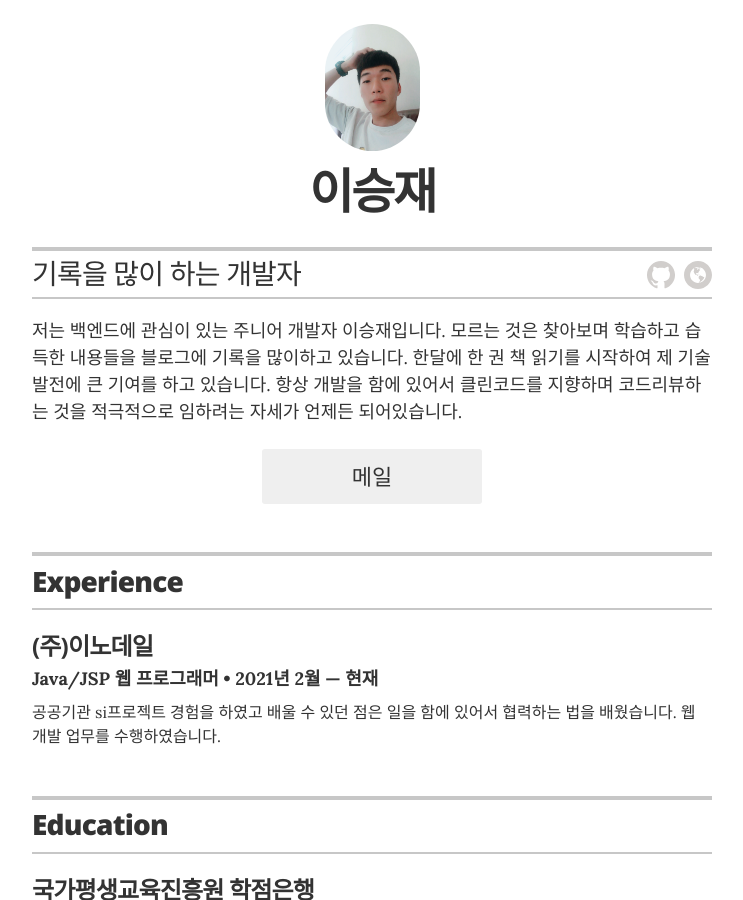
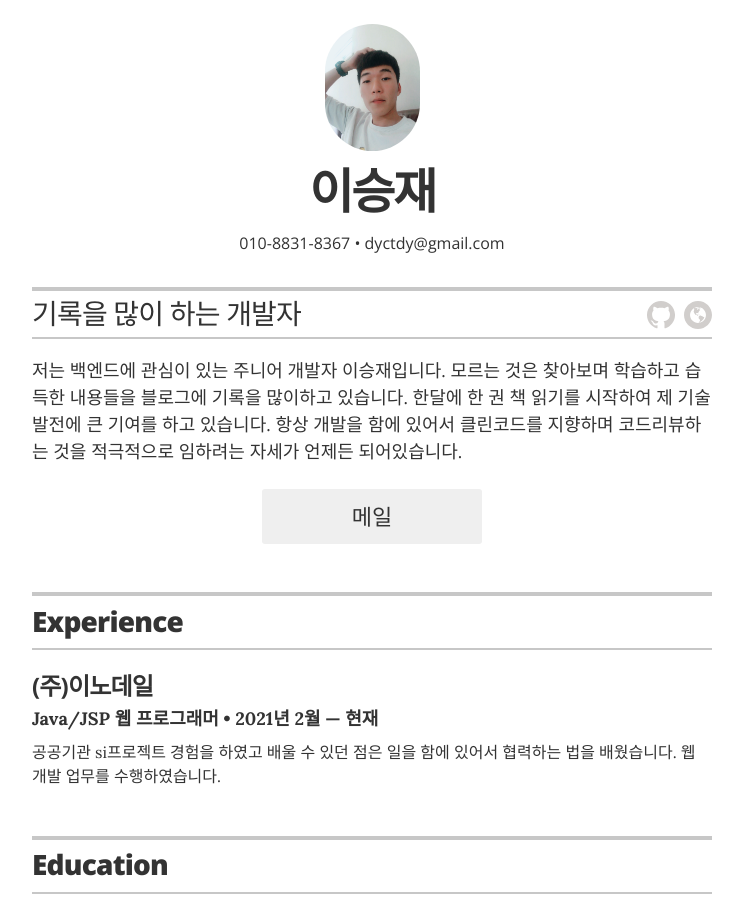
Before and after one commit to lsj8367/lsj8367.github.io, a Jekyll site: the page built from index.html, in a window 1280 px wide and 900 px high. Shown: the whole window, without its empty margins (268-1011 px from the left). Built offline with Jekyll 4.4.1, drawn with Linux system fonts in a browser that asks for light colours; part of the change alters nothing that is shown.

```diff
--- a/_config.yml
+++ b/_config.yml
@@ -21,7 +21,7 @@ resume_contact_telephone:       "010-8831-8367"
 # resume_contact_address:         "경기도 부천시 작동로50번길 10"
 
 resume_header_contact_info:     "010-8831-8367 • dyctdy@gmail.com"
-display_header_contact_info:    "false"
+display_header_contact_info:    "true" # 전화번호, 메일 공개여부
 
 resume_header_intro: "<p>저는 백엔드에 관심이 있는 주니어 개발자 이승재입니다.
                         모르는 것은 찾아보며 학습하고 습득한 내용들을 블로그에 기록을 많이하고 있습니다.
```
